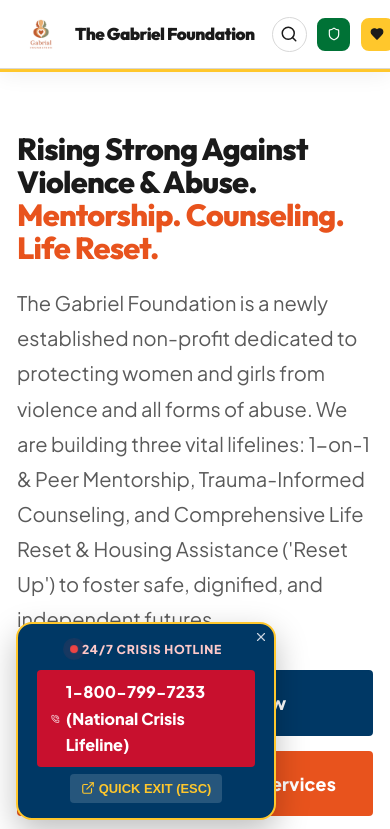
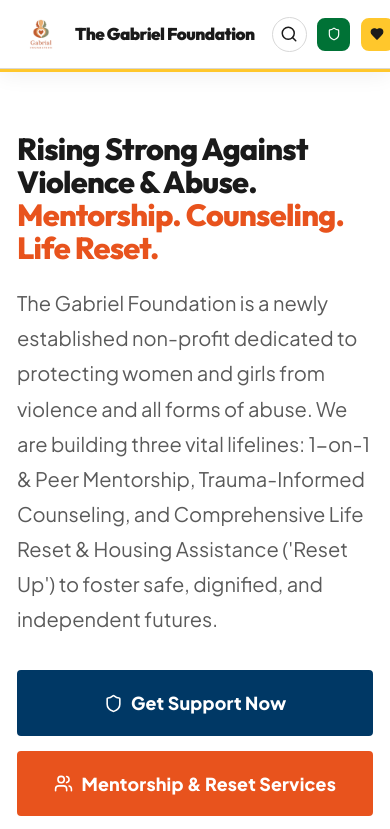
Before and after one commit to Jameskinyanjui-coder/The-Gabriel-Foundation, a Next.js app: page / in a window 390 px wide. Shown: the top 829 px of the page. Built offline with nearby package versions, Linux system fonts and the light colour scheme.

Commit message:
style: remove 24/7 crisis hotline widget on mobile devices

```diff
--- a/src/app/globals.css
+++ b/src/app/globals.css
@@ -688,14 +688,9 @@
   .hero-text-area { padding: 1rem 0; }
   .hero-image-area img { min-height: 280px !important; max-height: 340px; }
   .gallery-grid { grid-template-columns: 1fr !important; }
-  .floating-crisis-widget {
-    bottom: 16px;
-    right: 16px;
-    left: 16px;
-    max-width: none;
-    flex-direction: row;
-    align-items: center;
-    justify-content: space-between;
+  .floating-crisis-widget,
+  .floating-crisis-minimized {
+    display: none !important;
   }
 }
 @media (max-width: 480px) {
```
